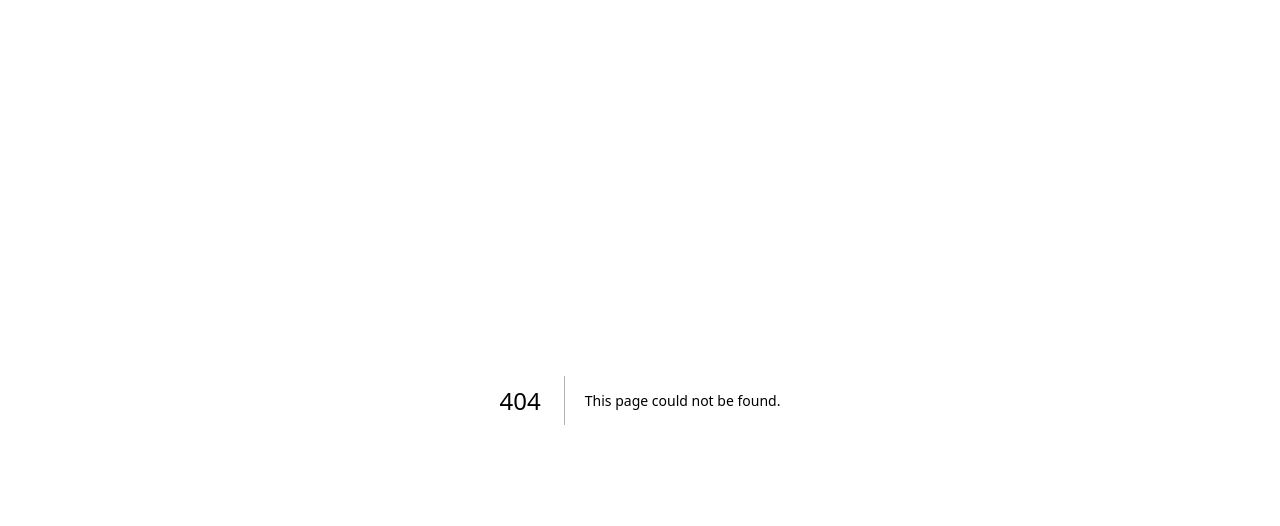
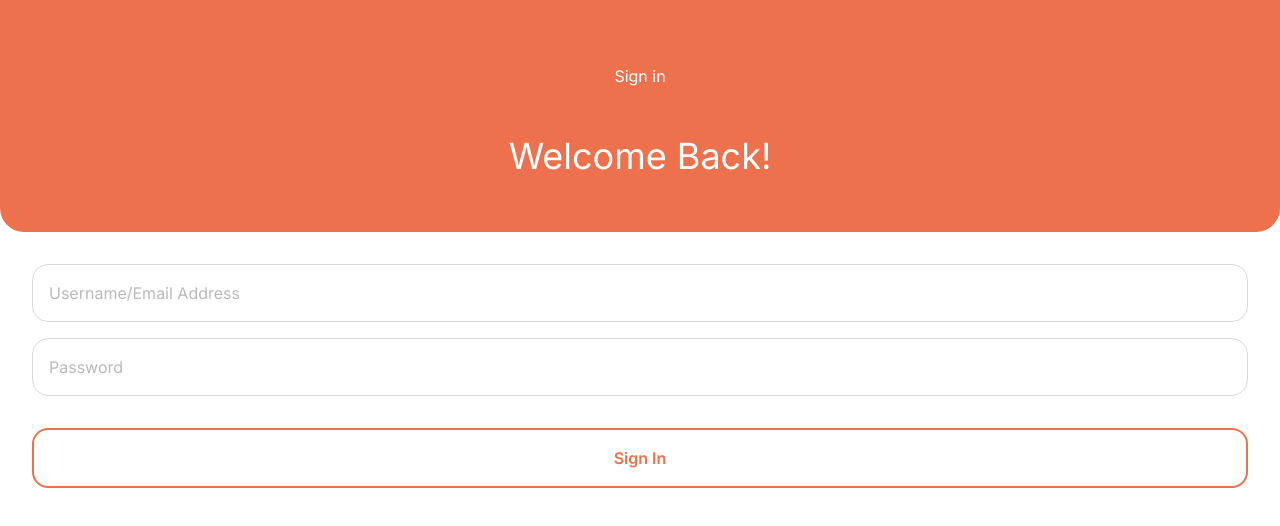
Before and after one commit to stam666/iCanQ, a Next.js app in the folder client/: page /login/1 in a window 1280 px wide. Before the commit this address had no page. Shown: the top 526 px of the page. Built offline with nearby package versions, Linux system fonts and the light colour scheme.

Commit message:
add login page

```diff
--- /dev/null
+++ b/client/src/app/login/[rid]/page.tsx
@@ -0,0 +1,32 @@
+export default async function LoginPage({
+  params,
+}: {
+  params: { rid: string };
+}) {
+  return (
+    <main className="flex min-h-screen flex-col items-center bg-white space-y-8">
+      <div className="w-full flex flex-col items-center gap-12 p-16 pb-14 font-normal text-white bg-primary rounded-b-3xl">
+        <div className="text-center">Sign in</div>
+        <div className="text-center text-4xl">Welcome Back!</div>
+      </div>
+
+      <div className="flex p-0 px-8 flex-col items-center gap-8 self-stretch">
+        <div className="flex flex-col items-start gap-4 self-stretch">
+          <div className="p-4 items-start gap-2 self-stretch rounded-2xl border border-white-normal-hover bg-white-lighter">
+            <div className="text-white-normal-active">
+              Username/Email Address
+            </div>
+          </div>
+          <div className="p-4 items-start gap-2 self-stretch rounded-2xl border border-white-normal-hover bg-white-lighter">
+            <div className="text-white-normal-active">Password</div>
+          </div>
+        </div>
+        <button className="p-4 justify-center self-stretch rounded-2xl border-2 border-brown-normal">
+          <span className="text-brown-normal text-16 font-normal font-semibold">
+            Sign In
+          </span>
+        </button>
+      </div>
+    </main>
+  );
+}
```
